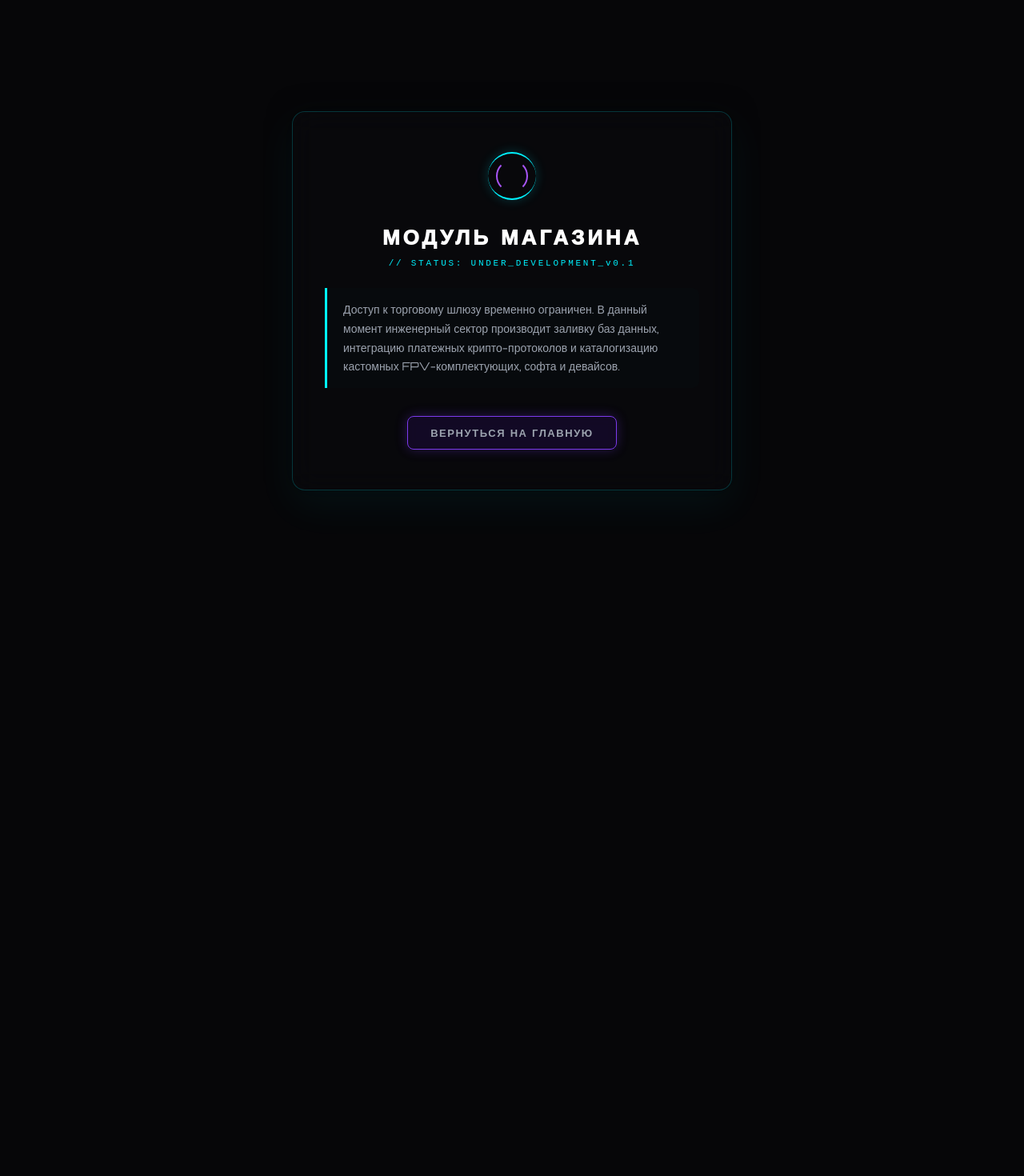
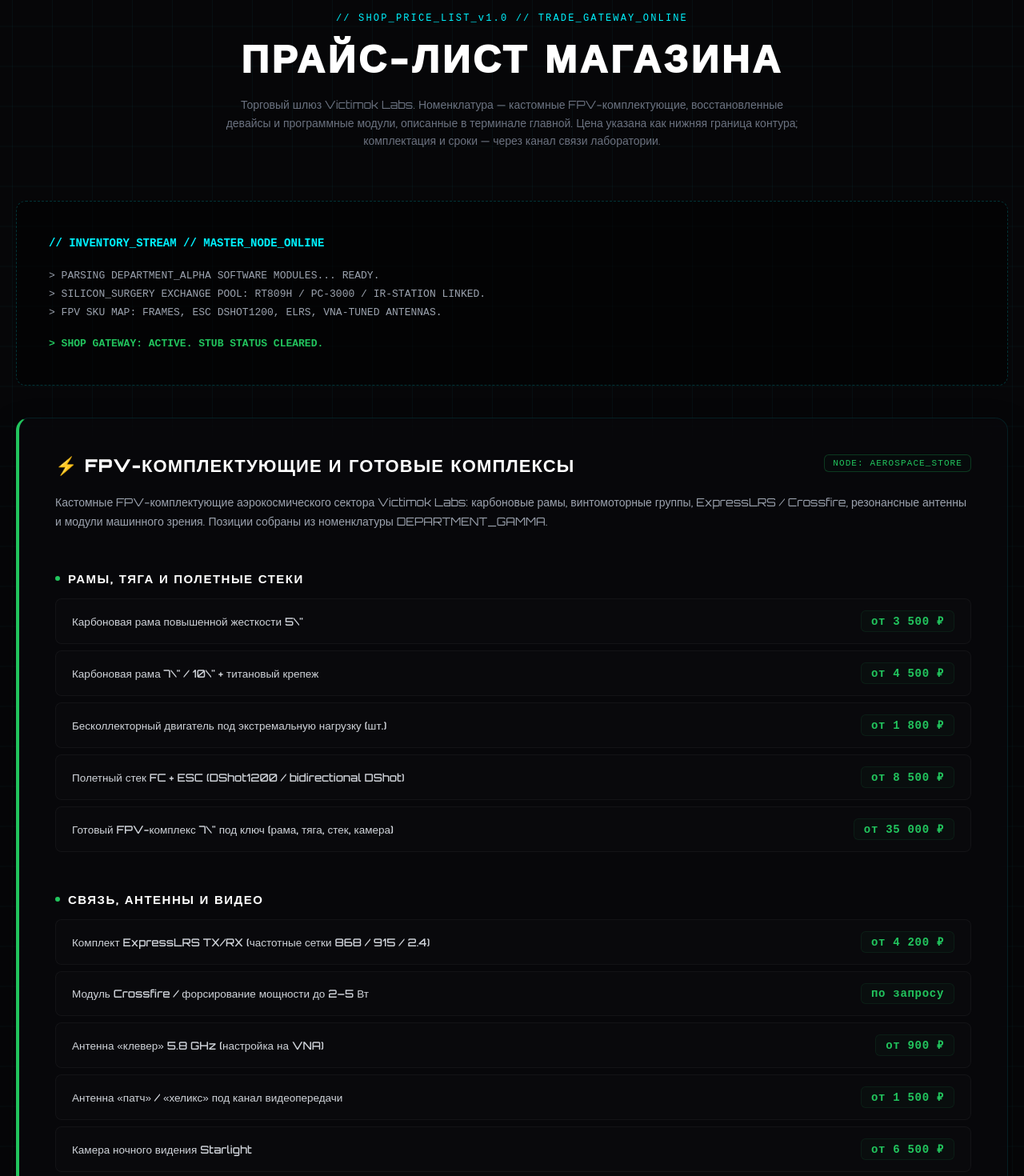
Before and after one commit to Johny-Silverhand/victimok-labs, a Next.js app: page /shop in a window 1280 px wide. Shown: the part 120-1590 px from the top of the page at 80% size. Before the commit the page ends 896 px from the top, so only its background shows below. Built offline with nearby package versions, Linux system fonts and the light colour scheme.

Commit message:
Replace shop stub with a real terminal price list

```diff
--- a/app/shop/page.tsx
+++ b/app/shop/page.tsx
@@ -3,131 +3,203 @@
 import Link from "next/link";
 
 export default function ShopPage() {
+  const catalog = [
+    {
+      category: "⚡ FPV-КОМПЛЕКТУЮЩИЕ И ГОТОВЫЕ КОМПЛЕКСЫ",
+      badge: "NODE: AEROSPACE_STORE",
+      color: "#22c55e",
+      description: "Кастомные FPV-комплектующие аэрокосмического сектора Victimok Labs: карбоновые рамы, винтомоторные группы, ExpressLRS / Crossfire, резонансные антенны и модули машинного зрения. Позиции собраны из номенклатуры DEPARTMENT_GAMMA.",
+      groups: [
+        {
+          groupName: "Рамы, тяга и полетные стеки",
+          items: [
+            { name: "Карбоновая рама повышенной жесткости 5\\\"", price: "от 3 500 ₽" },
+            { name: "Карбоновая рама 7\\\" / 10\\\" + титановый крепеж", price: "от 4 500 ₽" },
+            { name: "Бесколлекторный двигатель под экстремальную нагрузку (шт.)", price: "от 1 800 ₽" },
+            { name: "Полетный стек FC + ESC (DShot1200 / bidirectional DShot)", price: "от 8 500 ₽" },
+            { name: "Готовый FPV-комплекс 7\\\" под ключ (рама, тяга, стек, камера)", price: "от 35 000 ₽" }
+          ]
+        },
+        {
+          groupName: "Связь, антенны и видео",
+          items: [
+            { name: "Комплект ExpressLRS TX/RX (частотные сетки 868 / 915 / 2.4)", price: "от 4 200 ₽" },
+            { name: "Модуль Crossfire / форсирование мощности до 2–5 Вт", price: "по запросу" },
+            { name: "Антенна «клевер» 5.8 GHz (настройка на VNA)", price: "от 900 ₽" },
+            { name: "Антенна «патч» / «хеликс» под канал видеопередачи", price: "от 1 500 ₽" },
+            { name: "Камера ночного видения Starlight", price: "от 6 500 ₽" },
+            { name: "Тепловизионный модуль + одноплатник для оптического контура", price: "от 28 000 ₽" }
+          ]
+        }
+      ]
+    },
+    {
+      category: "🛠 ДЕВАЙСЫ, ПАМЯТЬ И ВОССТАНОВЛЕННЫЕ УЗЛЫ",
+      badge: "NODE: SILICON_STORE",
+      color: "#a855f7",
+      description: "Аппаратный контур DEPARTMENT_BRAVO: восстановленные полупроводниковые узлы, дампы и инженерный обвес лаборатории. Никакого блочного ширпотреба — только компонентный уровень, проверенный на ИК-станции, осциллографе и RT809H / PC-3000.",
+      groups: [
+        {
+          groupName: "Память, логика и восстановленные платы",
+          items: [
+            { name: "Банка видеопамяти GDDR6 / HBM после лабораторного отбора", price: "по запросу" },
+            { name: "Восстановленный мост / хаб / мультиконтроллер EC", price: "от 5 500 ₽" },
+            { name: "Сокет Intel/AMD после ИК-монтажа (обменный фонд)", price: "от 7 000 ₽" },
+            { name: "Инженерный дамп BIOS / UEFI (ME-регион очищен вручную)", price: "от 3 500 ₽" }
+          ]
+        },
+        {
+          groupName: "Лабораторный инструмент и прошивка",
+          items: [
+            { name: "Сессия программатора RT809H: SPI Flash / NAND / eMMC / UFS", price: "от 4 500 ₽" },
+            { name: "Кастомная одноплатная обвязка под оптический контур", price: "по запросу" },
+            { name: "Комплект гидроизоляции плат (компаунд / лак, 3 слоя)", price: "от 1 200 ₽" }
+          ]
+        }
+      ]
+    },
+    {
+      category: "💻 СОФТ, ЛИЦЕНЗИИ И ГОТОВЫЕ МОДУЛИ",
+      badge: "NODE: SOFTWARE_STORE",
+      color: "#00f2ff",
+      description: "Программное крыло DEPARTMENT_ALPHA: готовые модули высокого уровня без ассемблера и машинных кодов. TypeScript, Python, Go, Rust, Flutter / Dart, React / Next.js — масштабируемые абстракции, которые можно развернуть как узел лаборатории.",
+      groups: [
+        {
+          groupName: "Enterprise и потоковые данные",
+          items: [
+            { name: "Лицензия узла CRM / ERP (real-time синхронизация)", price: "от 180 000 ₽" },
+            { name: "Микросервисный каркас Go / Rust / Node.js (стартовый контур)", price: "от 120 000 ₽" },
+            { name: "Модуль очередей Kafka / RabbitMQ под ключ", price: "от 50 000 ₽" },
+            { name: "Контур PostgreSQL / Redis с репликацией", price: "от 40 000 ₽" }
+          ]
+        },
+        {
+          groupName: "Мобильные клиенты и автоматизация",
+          items: [
+            { name: "Мобильный клиент Flutter / Dart (чистая архитектура)", price: "от 45 000 ₽" },
+            { name: "Модуль сквозного шифрования E2EE", price: "от 60 000 ₽" },
+            { name: "Пакет рефакторинга и миграции зависимостей", price: "от 25 000 ₽" },
+            { name: "Скрипты автоматизации пайплайна (TS / Python / Go)", price: "от 30 000 ₽" }
+          ]
+        }
+      ]
+    }
+  ];
+
   return (
-    <main style={{
-      backgroundColor: "#060608",
-      color: "#fff",
-      minHeight: "100vh",
-      display: "flex",
-      justifyContent: "center",
-      alignItems: "center",
-      padding: "20px",
-      boxSizing: "border-box"
-    }}>
-
-      {/* Стеклянная карточка-заглушка */}
-      <div style={{
-        background: "rgba(10, 10, 15, 0.5)",
-        backdropFilter: "blur(16px)",
-        border: "1px solid rgba(0, 242, 255, 0.2)",
-        borderRadius: "16px",
-        padding: "50px 40px",
-        maxWidth: "550px",
-        width: "100%",
-        textAlign: "center",
-        boxShadow: "0 20px 50px rgba(0, 242, 255, 0.05), 0 0 30px rgba(0, 0, 0, 0.5)",
-        boxSizing: "border-box"
-      }}>
-
-        {/* Анимированный лоадер/радар в стиле киберпанк */}
-        <div style={{
-          width: "60px",
-          height: "60px",
-          border: "2px style solid transparent",
-          borderTop: "2px solid #00f2ff",
-          borderBottom: "2px solid #00f2ff",
-          borderRadius: "50%",
-          margin: "0 auto 30px auto",
-          display: "flex",
-          justifyContent: "center",
-          alignItems: "center",
-          boxShadow: "0 0 15px rgba(0, 242, 255, 0.2)"
-        }}>
-          <div style={{
-            width: "40px",
-            height: "40px",
-            border: "2px solid transparent",
-            borderLeft: "2px solid #a855f7",
-            borderRight: "2px solid #a855f7",
-            borderRadius: "50%"
-          }}></div>
+    <div className="page-shell" style={{ alignItems: "stretch", maxWidth: "1300px", margin: "0 auto" }}>
+      <div className="page-header">
+        <div className="home-node">
+          // SHOP_PRICE_LIST_v1.0 // TRADE_GATEWAY_ONLINE
+        </div>
+        <h1 className="page-title">ПРАЙС-ЛИСТ МАГАЗИНА</h1>
+        <p style={{ color: "#6b7280", maxWidth: "720px", margin: "0 auto", fontSize: "14px", lineHeight: "1.6" }}>
+          Торговый шлюз Victimok Labs. Номенклатура — кастомные FPV-комплектующие, восстановленные девайсы и программные модули, описанные в терминале главной. Цена указана как нижняя граница контура; комплектация и сроки — через канал связи лаборатории.
+        </p>
       </div>
 
-        {/* Заголовок статуса */}
-        <h1 style={{
-          fontSize: "26px",
-          fontWeight: 950,
-          letterSpacing: "0.15em",
-          textTransform: "uppercase",
-          margin: "0 0 10px 0",
-          color: "#fff"
-        }}>
-          МОДУЛЬ МАГАЗИНА
-        </h1>
+      <div className="home-log" style={{ width: "100%", marginBottom: "40px" }}>
+        <div style={{ color: "#00f2ff", fontWeight: "bold", marginBottom: "15px", fontSize: "14px" }}>
+          // INVENTORY_STREAM // MASTER_NODE_ONLINE
+        </div>
+        <div>&gt; PARSING DEPARTMENT_ALPHA SOFTWARE MODULES... READY.</div>
+        <div>&gt; SILICON_SURGERY EXCHANGE POOL: RT809H / PC-3000 / IR-STATION LINKED.</div>
+        <div>&gt; FPV SKU MAP: FRAMES, ESC DSHOT1200, ELRS, VNA-TUNED ANTENNAS.</div>
+        <div style={{ color: "#22c55e", marginTop: "15px", fontWeight: "bold" }}>
+          &gt; SHOP GATEWAY: ACTIVE. STUB STATUS CLEARED.
+        </div>
+      </div>
 
-        <div style={{
-          color: "#00f2ff",
+      <div style={{ width: "100%" }}>
+        {catalog.map((cat) => (
+          <div
+            key={cat.category}
+            className="catalog-card"
+            style={{ borderLeft: `4px solid ${cat.color}` }}
+          >
+            <div className="catalog-head">
+              <h2 style={{ color: "#fff", fontSize: "clamp(16px, 3.6vw, 22px)", fontWeight: 900, letterSpacing: "0.05em", margin: 0, overflowWrap: "anywhere" }}>
+                {cat.category}
+              </h2>
+              <span style={{
                 fontFamily: "monospace",
                 fontSize: "11px",
-          letterSpacing: "0.25em",
-          marginBottom: "25px"
+                color: cat.color,
+                border: `1px solid ${cat.color}40`,
+                background: `${cat.color}05`,
+                padding: "4px 10px",
+                borderRadius: "6px",
+                letterSpacing: "0.1em"
               }}>
-          // STATUS: UNDER_DEVELOPMENT_v0.1
+                {cat.badge}
+              </span>
             </div>
 
-        {/* Текстовое описание */}
-        <p style={{
-          color: "#9ca3af",
-          fontSize: "14px",
-          lineHeight: "1.7",
-          margin: "0 0 35px 0",
-          textAlign: "left",
-          background: "rgba(0, 242, 255, 0.01)",
-          borderLeft: "3px solid #00f2ff",
-          padding: "15px 20px",
-          borderRadius: "0 8px 8px 0"
-        }}>
-          Доступ к торговому шлюзу временно ограничен. В данный момент инженерный сектор производит заливку баз данных, интеграцию платежных крипто-протоколов и каталогизацию кастомных FPV-комплектующих, софта и девайсов.
+            <p style={{ color: "#9ca3af", fontSize: "14px", lineHeight: "1.7", margin: "0 0 35px 0" }}>
+              {cat.description}
             </p>
 
-        {/* Кнопка возврата на главную */}
-        <Link
-  href="/"
-  style={{
-    color: '#ffffff',
-    background: 'rgba(20, 10, 40, 0.9)', /* Темно-фиолетовый фон */
-    backdropFilter: 'blur(8px)',
-    border: '1px solid #7c3aed', /* Фиолетовая рамка */
-    boxShadow: '0 0 15px rgba(124, 58, 237, 0.3)', /* Мягкое фиолетовое свечение */
-    fontSize: '13px',
-    textTransform: 'uppercase',
-    letterSpacing: '0.12em',
+            <div style={{ display: "flex", flexDirection: "column", gap: "35px" }}>
+              {cat.groups.map((group) => (
+                <div key={group.groupName}>
+                  <h3 style={{
+                    color: "#fff",
+                    fontSize: "15px",
                     fontWeight: 700,
-    padding: '12px 28px',
-    borderRadius: '8px',
-    textDecoration: 'none',
-    display: 'inline-block',
-    transition: 'all 0.3s ease',
-    cursor: 'pointer'
-  }}
+                    textTransform: "uppercase",
+                    letterSpacing: "0.1em",
+                    marginBottom: "15px",
+                    display: "flex",
+                    alignItems: "center",
+                    gap: "10px"
+                  }}>
+                    <span style={{ width: "6px", height: "6px", background: cat.color, borderRadius: "50%", flexShrink: 0 }} />
+                    {group.groupName}
+                  </h3>
+
+                  <div style={{ display: "flex", flexDirection: "column", gap: "8px" }}>
+                    {group.items.map((item) => (
+                      <div
+                        key={item.name}
+                        className="price-row"
                         onMouseEnter={(e) => {
-    e.currentTarget.style.color = '#ffffff';
-    e.currentTarget.style.background = '#6d28d9'; /* Насыщенный фиолетовый при наведении */
-    e.currentTarget.style.boxShadow = '0 0 20px rgba(124, 58, 237, 0.5)';
+                          e.currentTarget.style.background = "rgba(255, 255, 255, 0.03)";
+                          e.currentTarget.style.borderColor = "rgba(255, 255, 255, 0.08)";
                         }}
                         onMouseLeave={(e) => {
-    e.currentTarget.style.color = '#ffffff';
-    e.currentTarget.style.background = 'rgba(20, 10, 40, 0.9)';
-    e.currentTarget.style.boxShadow = '0 0 15px rgba(124, 58, 237, 0.3)';
+                          e.currentTarget.style.background = "rgba(255, 255, 255, 0.01)";
+                          e.currentTarget.style.borderColor = "rgba(255, 255, 255, 0.04)";
                         }}
                       >
-  Вернуться на главную
+                        <span className="price-row-name">{item.name}</span>
+                        <span
+                          className="price-row-cost"
+                          style={{
+                            color: cat.color,
+                            background: `${cat.color}08`,
+                            border: `1px solid ${cat.color}15`
+                          }}
+                        >
+                          {item.price}
+                        </span>
+                      </div>
+                    ))}
+                  </div>
+                </div>
+              ))}
+            </div>
+          </div>
+        ))}
+      </div>
+
+      <div className="home-cta-row" style={{ marginTop: "12px" }}>
+        <Link href="/services">
+          <button type="button" className="cyber-btn">Каталог Услуг</button>
         </Link>
-
-
-
-
+        <Link href="/">
+          <button type="button" className="cyber-btn-secondary">Вернуться в терминал</button>
+        </Link>
       </div>
-    </main>
+    </div>
   );
 }
```
Lines whose indentation alone changed are shown as unchanged.
